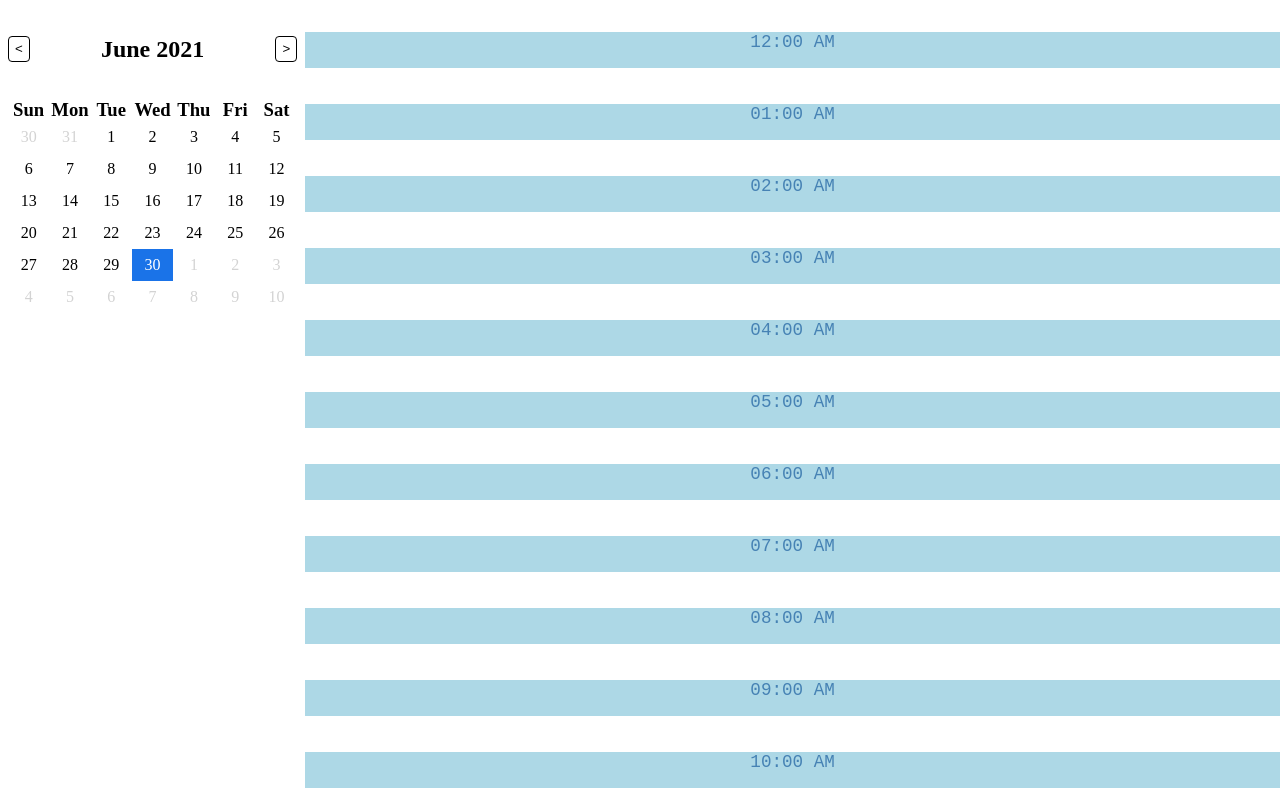
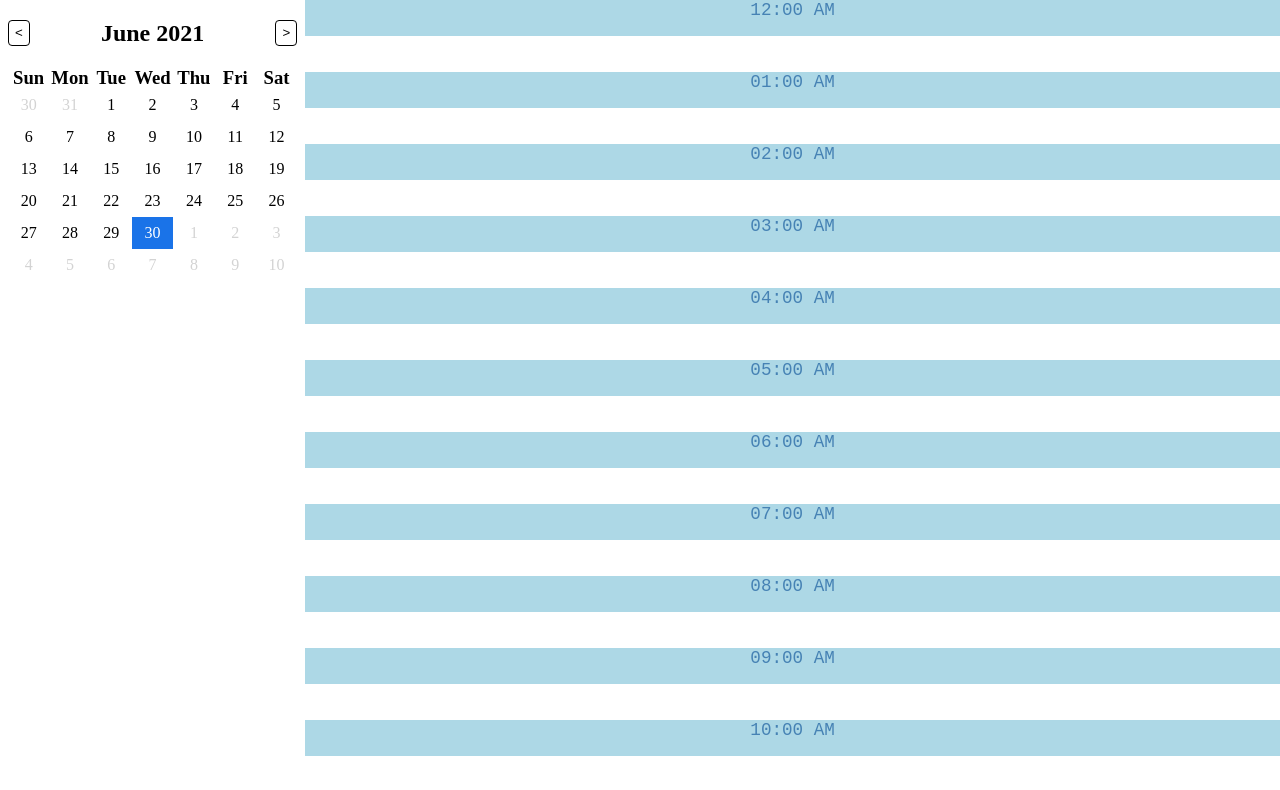
Before and after one commit to ayershov777/availability-picker, a React (Create React App) app in the folder client/: page / in a window 1280 px wide. Shown: the top 790 px of the page. Built offline with nearby package versions, Linux system fonts and the light colour scheme.

Commit message:
:art: renamed components, deleted redundant files

```diff
--- a/client/src/components/Scheduler/DatePicker.tsx
+++ b/client/src/components/Scheduler/DatePicker/DatePicker.tsx
@@ -1,9 +1,9 @@
 import styled from "styled-components";
 
-import SchedulerGrid from "./SchedulerGrid";
-import MonthPicker from "./MonthPicker";
+import DatePickerBody from "./DatePickerBody";
+import MonthPicker from "../MonthPicker";
 import { useRef, useState } from "react";
-import { GridAnimationVariant } from "./SchedulerGridContainer";
+import { GridAnimationVariant } from "./DatePickerGrid";
 
 const Container = styled.div`
     margin-left: auto;
@@ -18,7 +18,7 @@ export default function DatePicker() {
     return (
         <Container ref={datePickerPanelRef}>
             <MonthPicker setGridAnimation={setGridAnimation} />
-            <SchedulerGrid gridAnimation={gridAnimation} setGridAnimation={setGridAnimation} />
+            <DatePickerBody gridAnimation={gridAnimation} setGridAnimation={setGridAnimation} />
         </Container>
     );
 }
--- a/client/src/components/Scheduler/DatePickerBar.tsx
+++ b/client/src/components/Scheduler/DatePicker/DatePickerBar.tsx
@@ -1,6 +1,6 @@
 import { useSelector } from "react-redux";
 import styled, { keyframes } from "styled-components";
-import { getSelectedDate } from "../../redux/selectors";
+import { getSelectedDate } from "../../../redux/selectors";
 
 const slideDown = keyframes`
     from {
--- a/client/src/components/Scheduler/SchedulerGrid.tsx
+++ b/client/src/components/Scheduler/DatePicker/DatePickerBody.tsx
@@ -1,9 +1,9 @@
 import { useSelector } from "react-redux";
 import styled from "styled-components";
-import { getDates } from "../../redux/selectors";
-import { WEEKDAYS } from "../../utils/dateTime";
-import SchedulerCell from "./SchedulerCell";
-import { default as Container, GridAnimationVariant } from "./SchedulerGridContainer";
+import { getDates } from "../../../redux/selectors";
+import { WEEKDAYS } from "../../../utils/dateTime";
+import DatePickerCell from "./DatePickerCell";
+import DatePickerGrid, { GridAnimationVariant } from "./DatePickerGrid";
 
 const WeekdayLabel = styled.div`
     text-align: center;
@@ -12,12 +12,12 @@ const WeekdayLabel = styled.div`
     margin: 0 2px;
 `;
 
-type SchedulerGridProps = {
+type DatePickerBodyProps = {
     gridAnimation: GridAnimationVariant;
     setGridAnimation: React.Dispatch<React.SetStateAction<GridAnimationVariant>>;
 };
 
-export default function SchedulerGrid({ gridAnimation, setGridAnimation }: SchedulerGridProps) {
+export default function DatePickerBody({ gridAnimation, setGridAnimation }: DatePickerBodyProps) {
     const dates = useSelector(getDates);
 
     function onAnimationEnd() {
@@ -25,18 +25,18 @@ export default function SchedulerGrid({ gridAnimation, setGridAnimation }: Sched
     }
 
     return (
-        <Container animationVariant={gridAnimation} onAnimationEnd={onAnimationEnd}>
+        <DatePickerGrid animationVariant={gridAnimation} onAnimationEnd={onAnimationEnd}>
             {WEEKDAYS.map((weekday, idx) => (
                 <WeekdayLabel key={`weekday-label-${idx}`}>
                     {weekday}
                 </WeekdayLabel>
             ))}
             {dates.map((date, idx) => (
-                <SchedulerCell
+                <DatePickerCell
                     key={`scheduler-item-${idx}`}
                     date={date}
                 />
             ))}
-        </Container>
+        </DatePickerGrid>
     );
 }
--- a/client/src/components/Scheduler/SchedulerGridContainer.tsx
+++ b/client/src/components/Scheduler/DatePicker/DatePickerGrid.tsx
@@ -34,15 +34,15 @@ function getGridAnimation(variant: GridAnimationVariant) {
     }
 }
 
-type SchedulerGridContainerProps = {
+type DatePickerGridProps = {
     animationVariant: GridAnimationVariant;
 };
 
-const SchedulerGridContainer = styled.div<SchedulerGridContainerProps>`
+const DatePickerGrid = styled.div<DatePickerGridProps>`
     display: grid;
     position: relative;
     grid-template-columns: repeat(7, 1fr);
     animation: ${({animationVariant}) => getGridAnimation(animationVariant)} 400ms ease-out;
 `;
 
-export default SchedulerGridContainer;
+export default DatePickerGrid;
--- a/client/src/components/Scheduler/MonthPicker.tsx
+++ b/client/src/components/Scheduler/MonthPicker.tsx
@@ -4,13 +4,12 @@ import styled from "styled-components";
 import { advanceMonthAction, reverseMonthAction } from "../../redux/actions";
 import { getMonthIndex, getYear } from "../../redux/selectors";
 import { MONTHS } from "../../utils/dateTime";
-import { GridAnimationVariant } from "./SchedulerGridContainer";
+import { GridAnimationVariant } from "./DatePicker/DatePickerGrid";
 
 const Container = styled.div`
     display: flex;
     justify-content: space-between;
     align-items: center;
-    margin: 16px 0;
 `;
 
 const Button = styled.button`
--- a/client/src/components/Scheduler/Scheduler.tsx
+++ b/client/src/components/Scheduler/Scheduler.tsx
@@ -1,7 +1,7 @@
 import styled from "styled-components";
 
-import DatePicker from "./DatePicker";
-import TimeSelector from "../TimeSelector/TimeSelector";
+import DatePicker from "./DatePicker/DatePicker";
+import TimePicker from "./TimePicker/TimePicker";
 import useViewport, { Viewport } from "../../hooks/useViewport";
 
 const Container = styled.div<{viewport: Viewport}>`
@@ -15,7 +15,7 @@ function Scheduler() {
     return (
         <Container viewport={viewport}>
             <DatePicker />
-            <TimeSelector />
+            <TimePicker />
         </Container>
     );
 }
--- a/client/src/components/TimeSelector/TimeSlotsSelector.tsx
+++ b/client/src/components/Scheduler/TimePicker/TimePicker.tsx
@@ -1,23 +1,24 @@
 import { useState } from "react";
 import { useSelector } from "react-redux";
 import styled, { CSSProperties } from "styled-components";
-import { getSelectedAvailabilities } from "../../redux/selectors";
-import { CalendarAvailability } from "../../types/common/dateTime.types";
-import { getInitialTimes, MILLIS_PER_FIFTEEN_MINUTES, MINUTES_PER_DAY } from "../../utils/dateTime";
+import { getSelectedAvailabilities, getSelectedDate } from "../../../redux/selectors";
+import { CalendarAvailability } from "../../../types/common/dateTime.types";
+import { getInitialTimes, MILLIS_PER_FIFTEEN_MINUTES } from "../../../utils/dateTime";
 
 const slotHeight = 18; // pixels
-const slotInterval = 15; // minutes
-const numSlots = MINUTES_PER_DAY / slotInterval;
-const containerHeight = numSlots * slotInterval;
 
 const Container = styled.div`
-    max-height: ${containerHeight}px;
-    height: ${containerHeight}px;
-    margin-top: 16px;
+    flex: 1;
+    min-height: 300px;
 `;
 
 const Slot = styled.div`
     height: ${slotHeight}px;
+    color: steelblue;
+    text-align: center;
+    font-family: monospace;
+    min-width: 276px;
+    font-size: 1.1rem;
 `;
 
 const Slots = styled.div`
@@ -44,13 +45,11 @@ const Availability = styled.div<CSSProperties>`
     margin-right: -2px;
 `;
 
-type TimeSlotsSelectorProps = {
-    selectedDate: Date;
-};
+export default function TimePicker() {
+    const selectedDate = useSelector(getSelectedDate);
+    const availabilities = useSelector(getSelectedAvailabilities);
 
-export default function TimeSlotsSelector({ selectedDate }: TimeSlotsSelectorProps) {
-    const [slots, setSlots] = useState(getInitialTimes(selectedDate));
-    const availabilities = useSelector(getSelectedAvailabilities);
+    const slots = getInitialTimes(selectedDate);
 
     // useEffect(() => {
     //     window.addEventListener("mouseMove", onMouseMove);
--- a/client/src/components/TimeSelector/TimeSlotsSelector_old.tsx
+++ b/client/src/components/Scheduler/TimePicker/TimeSlotsSelector_old.tsx
@@ -1,7 +1,7 @@
 import React, { useRef, useState } from 'react';
 import styled from 'styled-components';
-import { CalendarAvailability, TimeSlot } from '../../types/common/dateTime.types';
-import { getInitialTimes, MILLIS_PER_FIFTEEN_MINUTES } from '../../utils/dateTime';
+import { CalendarAvailability, TimeSlot } from '../../../types/common/dateTime.types';
+import { getInitialTimes, MILLIS_PER_FIFTEEN_MINUTES } from '../../../utils/dateTime';
 
 type AvailabilityProps = {
     top: number;
--- a/client/src/components/TimeSelector/SelectedTimeSlots.tsx
+++ /dev/null
@@ -1,11 +0,0 @@
-type SelectedTimeSlotsProps = {
-    selectedDate: Date;
-};
-
-export default function SelectedTimeSlots({ selectedDate }: SelectedTimeSlotsProps) {
-    return (
-        <div>
-
-        </div>
-    );
-}
--- a/client/src/components/TimeSelector/TimeSelector.tsx
+++ /dev/null
@@ -1,53 +0,0 @@
-import { useSelector } from "react-redux";
-import styled, { keyframes } from "styled-components";
-import useViewport, { Viewport } from '../../hooks/useViewport';
-import { getSelectedDate } from "../../redux/selectors";
-
-import SelectedTimeSlots from "./SelectedTimeSlots";
-import TimeSlotsSelector from "./TimeSlotsSelector";
-
-const slideDown = keyframes`
-    from {
-        top: -200px;
-    }
-
-    to {
-        top: 0;
-    }
-`;
-
-type ContainerProps = {
-    viewport: Viewport;
-};
-
-const Container = styled.div<ContainerProps>`
-    flex: 1;
-    min-width: 276px;
-    margin: 1rem 0 0 0;
-    color: steelblue;
-    text-align: center;
-    font-family: monospace;
-    font-size: 1.1rem;
-    vertical-align: top;
-    min-height: 300px;
-    animation: ${slideDown} 0.4s ease-out;
-`;
-
-function TimeSelector() {
-    const selectedDate = useSelector(getSelectedDate);
-    const viewport = useViewport();
-    // const margin = viewport > Viewport.SM ? "0 0 0 1rem" : "2rem 0 0 0";
-
-    if (selectedDate === undefined) {
-        return <></>;
-    }
-
-    return (
-        <Container viewport={viewport}>
-            <TimeSlotsSelector selectedDate={selectedDate}/>
-            <SelectedTimeSlots selectedDate={selectedDate}/>
-        </Container>
-    );
-}
-
-export default TimeSelector;
--- a/client/src/utils/dateTime.ts
+++ b/client/src/utils/dateTime.ts
@@ -15,8 +15,6 @@ export const MONTHS = [
 export const HOURS = [
     "12", "01", "02", "03", "04", "05", "06", "07", "08", "09", "10", "11", "12", "01", "02", "03", "04", "05", "06", "07", "08", "09", "10", "11"
 ];
-
-export const MINUTES_PER_DAY = 1440;
 
 export function getInitialDates() : Date[] {
     const today = new Date();
```
Also changed, not shown: client/src/components/Scheduler/DatePicker/DatePickerCell.tsx (renamed from client/src/components/Scheduler/SchedulerCell.tsx, +5 -5 lines).
